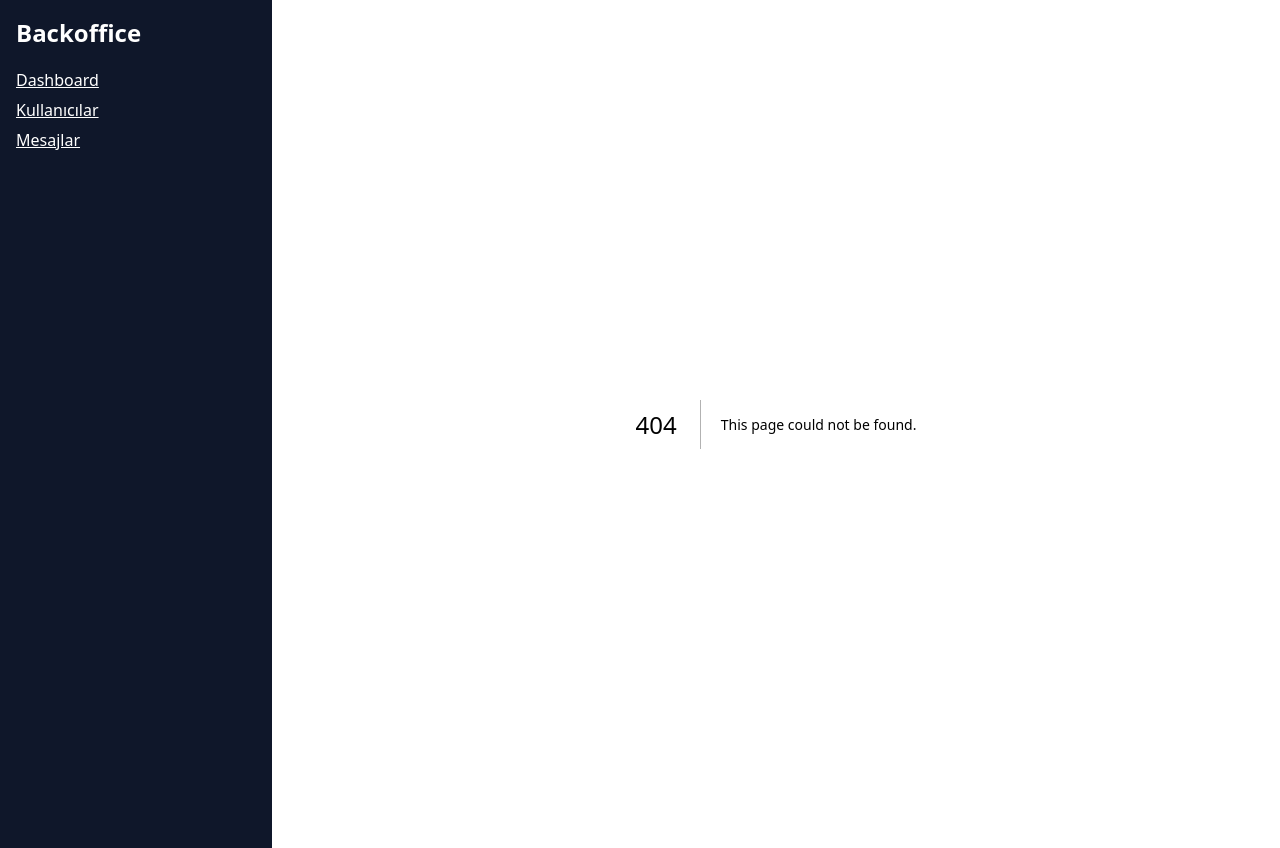
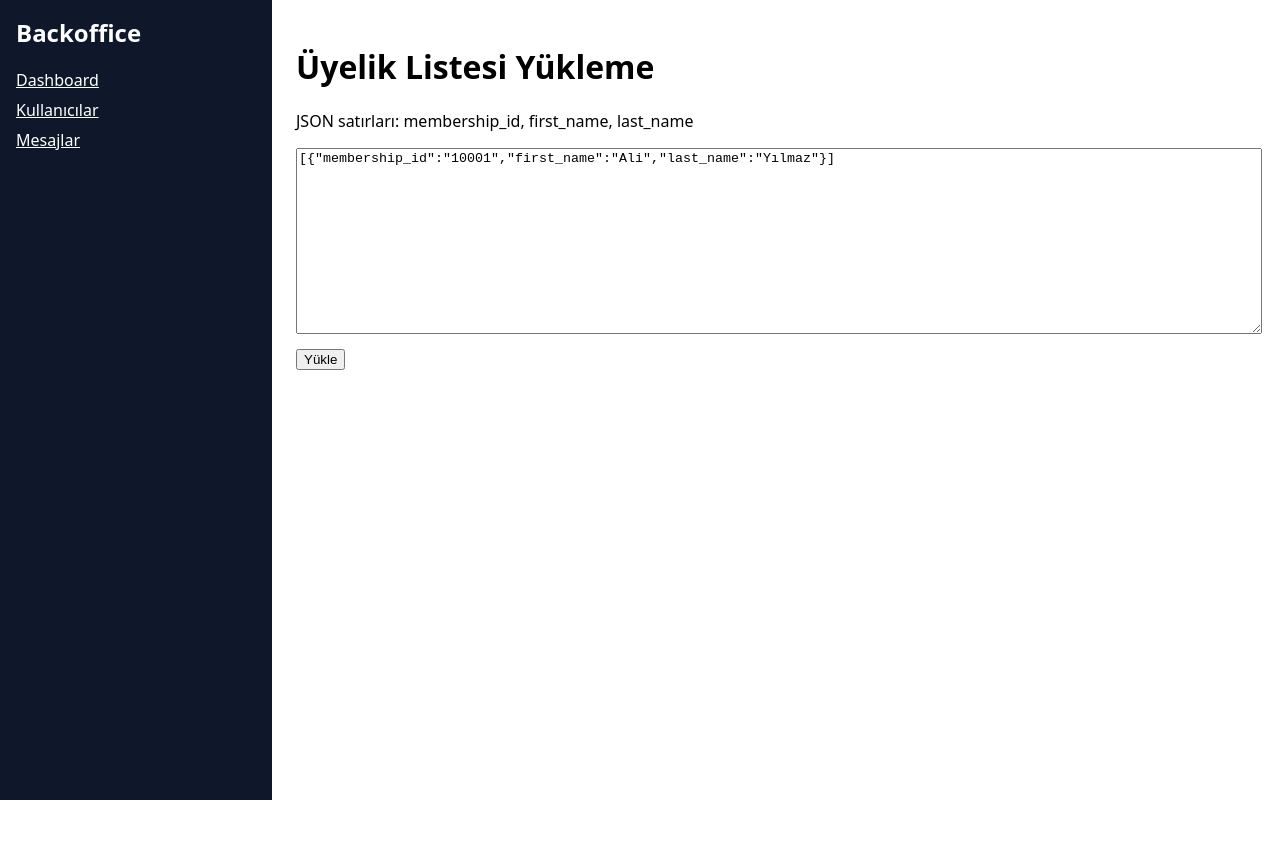
Before and after one commit to batikuzey001-debug/telegrambot, a Next.js app in the folder apps/backoffice/: page /members in a window 1280 px wide. Before the commit this address had no page. After the commit the page ends 800 px from the top, so only its background shows below. Built offline with nearby package versions, Linux system fonts and the light colour scheme.

Commit message:
Create page.tsx

```diff
--- /dev/null
+++ b/apps/backoffice/app/members/page.tsx
@@ -0,0 +1,34 @@
+"use client";
+import { useState } from "react";
+
+export default function MembersImport() {
+  const [json, setJson] = useState(`[{"membership_id":"10001","first_name":"Ali","last_name":"Yılmaz"}]`);
+  const [msg, setMsg] = useState("");
+
+  const send = async () => {
+    setMsg("");
+    try {
+      const rows = JSON.parse(json);
+      const r = await fetch("/api/admin/members/import", {
+        method: "POST",
+        headers: { "Content-Type": "application/json" },
+        body: JSON.stringify({ rows })
+      });
+      const d = await r.json();
+      setMsg(r.ok ? `Yüklendi: ${d.count}` : `Hata: ${d.error || r.status}`);
+    } catch {
+      setMsg("JSON hatalı");
+    }
+  };
+
+  return (
+    <div>
+      <h1>Üyelik Listesi Yükleme</h1>
+      <p>JSON satırları: membership_id, first_name, last_name</p>
+      <textarea rows={12} style={{ width: "100%" }} value={json} onChange={e=>setJson(e.target.value)} />
+      <div style={{ marginTop: 8 }}>
+        <button onClick={send}>Yükle</button> {msg}
+      </div>
+    </div>
+  );
+}
```
